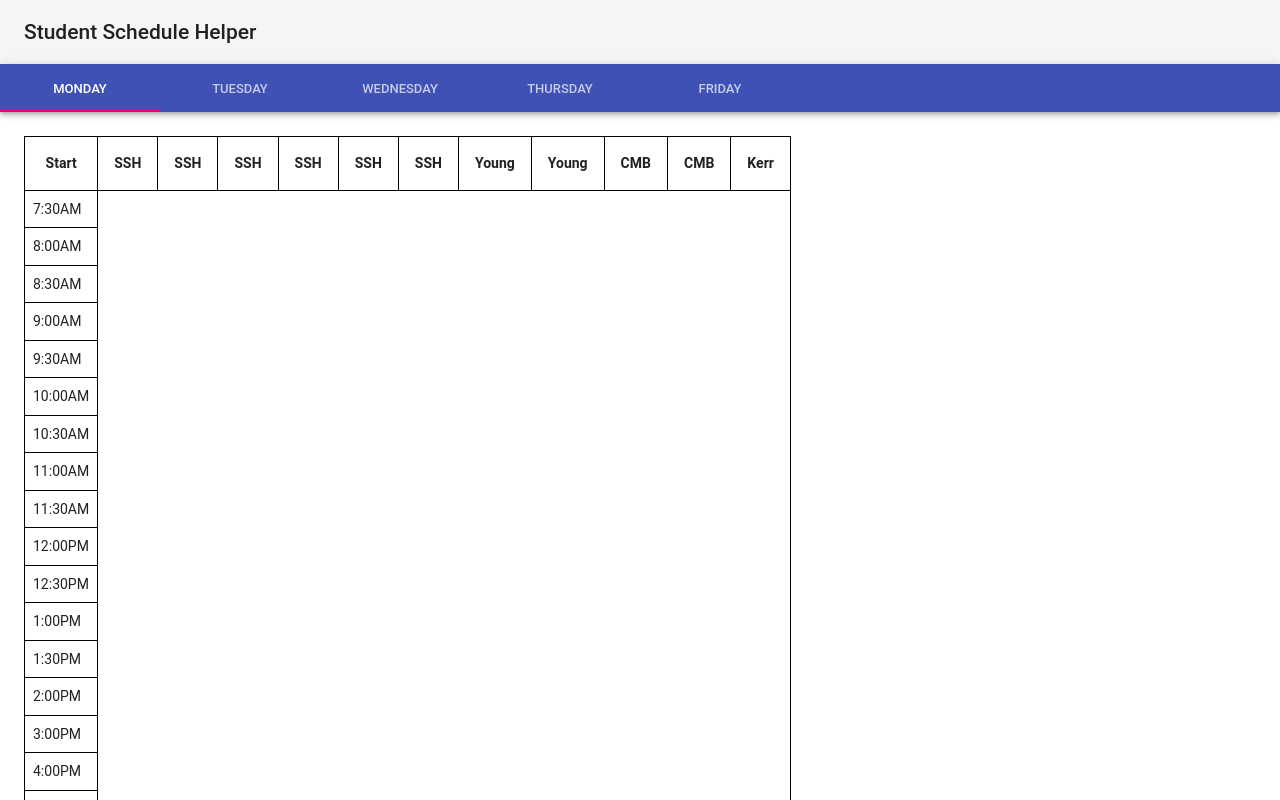
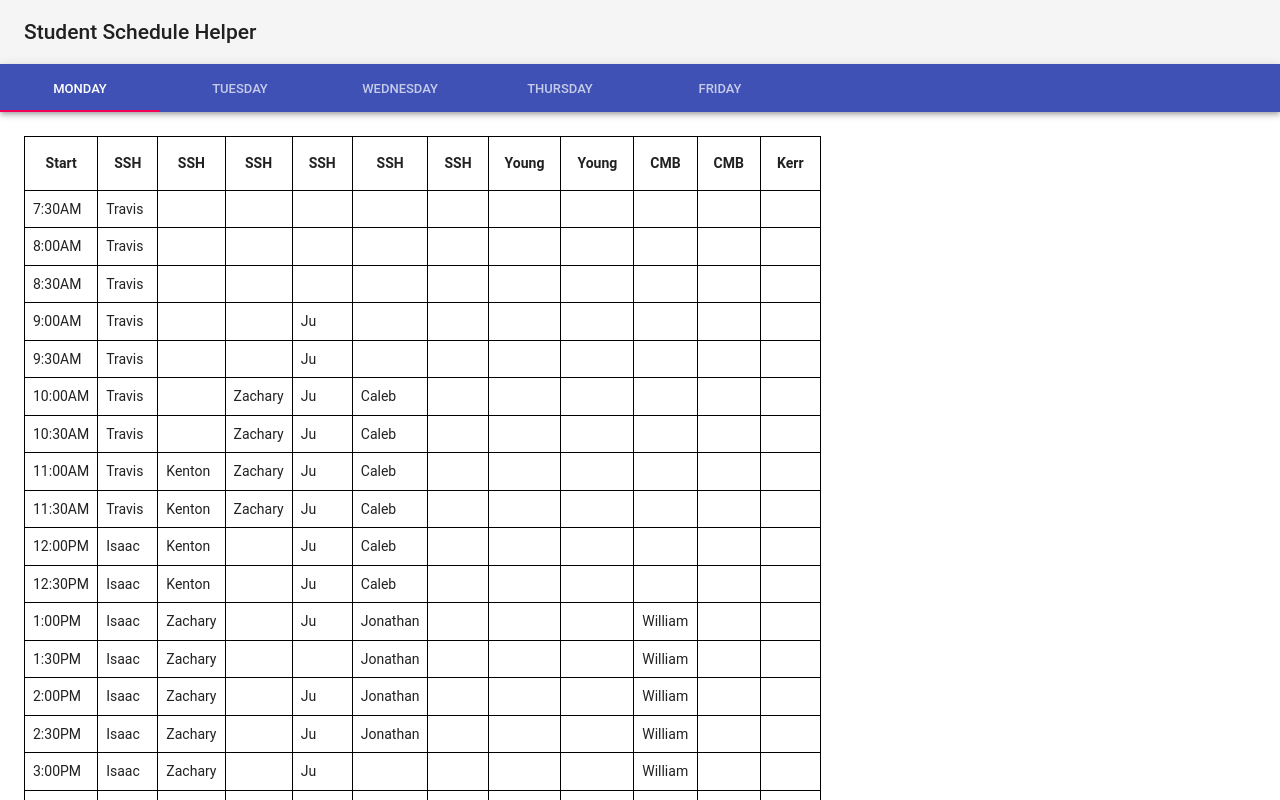
Before and after one commit to jaroldwong/ssh, a React (Create React App) app: page / in a window 1280 px wide. Shown: the top 800 px of the page. Built offline with nearby package versions, Linux system fonts and the light colour scheme; the HTML template or start-up script is replaced by a standard one.

Commit message:
Display sample grid data

```diff
--- a/src/components/Grid.js
+++ b/src/components/Grid.js
@@ -1,29 +1,26 @@
 import React from 'react';
 
-const START_TIMES = [
-  '7:30AM',
-  '8:00AM',
-  '8:30AM',
-  '9:00AM',
-  '9:30AM',
-  '10:00AM',
-  '10:30AM',
-  '11:00AM',
-  '11:30AM',
-  '12:00PM',
-  '12:30PM',
-  '1:00PM',
-  '1:30PM',
-  '2:00PM',
-  '3:00PM',
-  '4:00PM',
-  '4:30PM',
-  '5:00PM',
-  '5:30PM'
-];
-
+import { MONDAY } from '../seed';
 class Grid extends React.Component {
   render() {
+    let gridRows = MONDAY[0].map(() => []);
+
+    MONDAY.forEach(column => {
+      column.forEach((item, index) => {
+        gridRows[index].push(item);
+      });
+    });
+
+    const generatedGrid = gridRows.map(row => {
+      return (
+        <tr>
+          {row.map(value => {
+            return <td>{value}</td>;
+          })}
+        </tr>
+      );
+    });
+
     return (
       <table>
         <tr>
@@ -40,12 +37,7 @@ class Grid extends React.Component {
           <th>CMB</th>
           <th>Kerr</th>
         </tr>
-
-        {START_TIMES.map(startTime => (
-          <tr>
-            <td>{startTime}</td>
-          </tr>
-        ))}
+        {generatedGrid}
       </table>
     );
   }
--- /dev/null
+++ b/src/seed.js
@@ -0,0 +1,212 @@
+export const MONDAY = [
+  [
+    '7:30AM',
+    '8:00AM',
+    '8:30AM',
+    '9:00AM',
+    '9:30AM',
+    '10:00AM',
+    '10:30AM',
+    '11:00AM',
+    '11:30AM',
+    '12:00PM',
+    '12:30PM',
+    '1:00PM',
+    '1:30PM',
+    '2:00PM',
+    '2:30PM',
+    '3:00PM',
+    '3:30PM',
+    '4:00PM',
+    '4:30PM',
+    '5:00PM',
+    '5:30PM'
+  ],
+  [
+    'Travis',
+    'Travis',
+    'Travis',
+    'Travis',
+    'Travis',
+    'Travis',
+    'Travis',
+    'Travis',
+    'Travis',
+    'Isaac',
+    'Isaac',
+    'Isaac',
+    'Isaac',
+    'Isaac',
+    'Isaac',
+    'Isaac',
+    'Isaac',
+    'Isaac',
+    'Isaac',
+    'Isaac',
+    ''
+  ],
+  [
+    '',
+    '',
+    '',
+    '',
+    '',
+    '',
+    '',
+    'Kenton',
+    'Kenton',
+    'Kenton',
+    'Kenton',
+    'Zachary',
+    'Zachary',
+    'Zachary',
+    'Zachary',
+    'Zachary',
+    'Zachary',
+    '',
+    'Ivy',
+    'Ivy',
+    'Ivy'
+  ],
+  [
+    '',
+    '',
+    '',
+    '',
+    '',
+    'Zachary',
+    'Zachary',
+    'Zachary',
+    'Zachary',
+    '',
+    '',
+    '',
+    '',
+    '',
+    '',
+    '',
+    '',
+    '',
+    'Eric',
+    'Eric',
+    'Eric'
+  ],
+  [
+    '',
+    '',
+    '',
+    'Ju',
+    'Ju',
+    'Ju',
+    'Ju',
+    'Ju',
+    'Ju',
+    'Ju',
+    'Ju',
+    'Ju',
+    '',
+    'Ju',
+    'Ju',
+    'Ju',
+    'Ju',
+    'Ju',
+    'Ju',
+    'Ju',
+    'Ju'
+  ],
+  [
+    '',
+    '',
+    '',
+    '',
+    '',
+    'Caleb',
+    'Caleb',
+    'Caleb',
+    'Caleb',
+    'Caleb',
+    'Caleb',
+    'Jonathan',
+    'Jonathan',
+    'Jonathan',
+    'Jonathan',
+    '',
+    '',
+    'James',
+    'James',
+    'James',
+    'James'
+  ],
+  ['', '', '', '', '', '', '', '', '', '', '', '', '', '', '', '', '', '', '', '', ''],
+  ['', '', '', '', '', '', '', '', '', '', '', '', '', '', '', '', '', '', '', '', ''],
+  ['', '', '', '', '', '', '', '', '', '', '', '', '', '', '', '', '', '', '', '', ''],
+  [
+    '',
+    '',
+    '',
+    '',
+    '',
+    '',
+    '',
+    '',
+    '',
+    '',
+    '',
+    'William',
+    'William',
+    'William',
+    'William',
+    'William',
+    'William',
+    'William',
+    'William',
+    '',
+    ''
+  ],
+  [
+    '',
+    '',
+    '',
+    '',
+    '',
+    '',
+    '',
+    '',
+    '',
+    '',
+    '',
+    '',
+    '',
+    '',
+    '',
+    '',
+    'Jason',
+    'Jason',
+    'Jason',
+    'Jason',
+    'Jason'
+  ],
+  ['', '', '', '', '', '', '', '', '', '', '', '', '', '', '', '', '', '', '', '', '']
+];
+
+export const START_TIMES = [
+  '7:30AM',
+  '8:00AM',
+  '8:30AM',
+  '9:00AM',
+  '9:30AM',
+  '10:00AM',
+  '10:30AM',
+  '11:00AM',
+  '11:30AM',
+  '12:00PM',
+  '12:30PM',
+  '1:00PM',
+  '1:30PM',
+  '2:00PM',
+  '3:00PM',
+  '4:00PM',
+  '4:30PM',
+  '5:00PM',
+  '5:30PM'
+];
```
